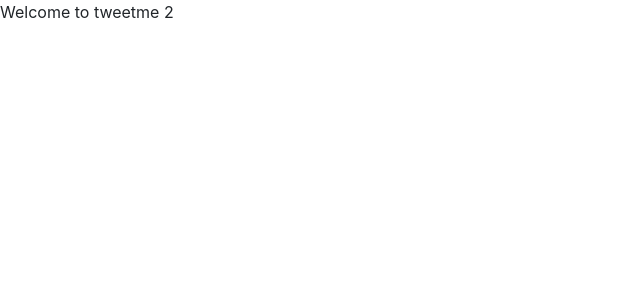
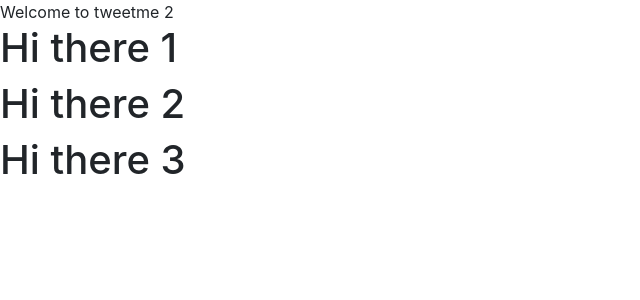
Before and after one commit to Abhay-Kanwasi/tweetme2, a Django app: page / in a window 1280 px wide. Shown: the top 300 px of the page, without its empty margins (0-640 px from the left). Run offline with Django 4.2, Linux system fonts and the light colour scheme; data comes from the database, SQL or seed files in the repository.

Commit message:
replace html content with javascript

```diff
--- a/templates/pages/home.html
+++ b/templates/pages/home.html
@@ -3,7 +3,17 @@
 {% block content %}
 Welcome to tweetme 2
 
+<div id="tweets">
+    replace me
+</div>
+
 <script>
+    const tweetsElement = document.getElementById("tweets") //get anything in document based on element id
+    tweetsElement.innerHTML = 'Loading....' //set new html in that html
+    var el1 = "<h1>Hi there 1</h1>"
+    var el2 = "<h1>Hi there 2</h1>"
+    var el3 = "<h1>Hi there 3</h1>"
+    tweetsElement.innerHTML = el1 + el2 + el3
     // initial setup
     const xhr = new XMLHttpRequest()
     const method = 'GET' //"POST"
@@ -15,7 +25,6 @@
     xhr.open(method, url) //Open up the request with this method and this url
     //now handle this whenever it's loded
     xhr.onload = function(){
-        console.log(xhr.response)
         const serverResponse = xhr.response
         var listedItems = serverResponse.response
         console.log(listedItems)
```
